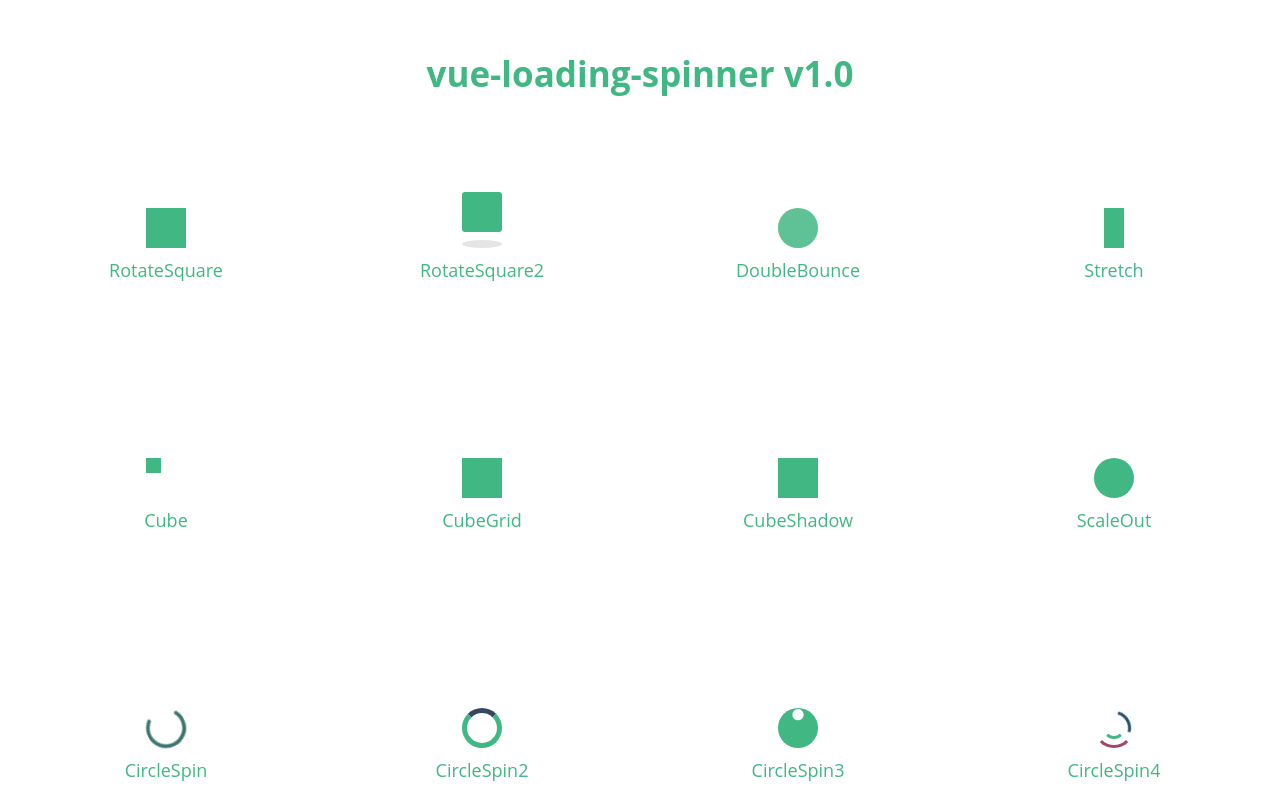
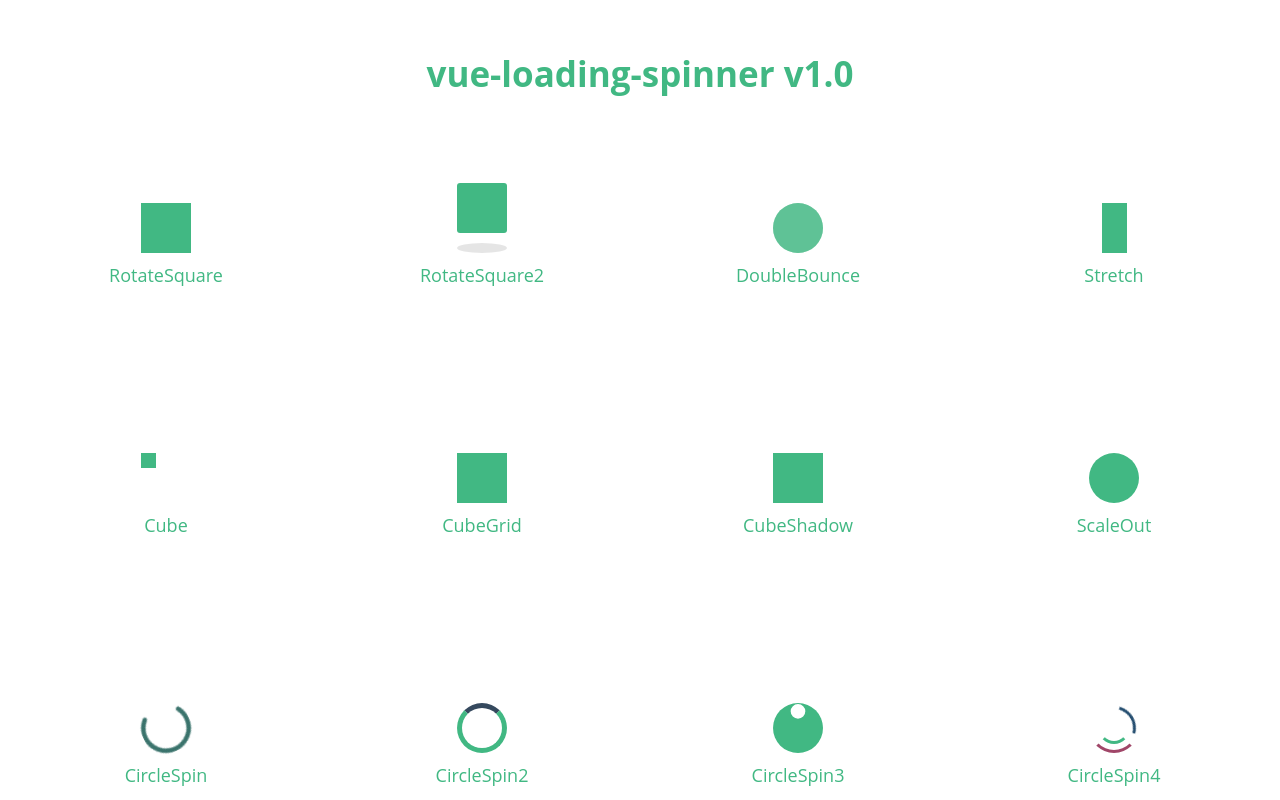
Before and after one commit to nguyenvanduocit/vue-loading-spinner, a Vue app: page / in a window 1280 px wide. Shown: the top 800 px of the page. Built offline with nearby package versions, Linux system fonts and the light colour scheme.

Commit message:
increase demo size

```diff
--- a/src/App.vue
+++ b/src/App.vue
@@ -59,7 +59,7 @@ export default {
   },
   data () {
     return {
-      size: '40px',
+      size: '50px',
       spinners: [
         'RotateSquare',
         'RotateSquare2',
```
